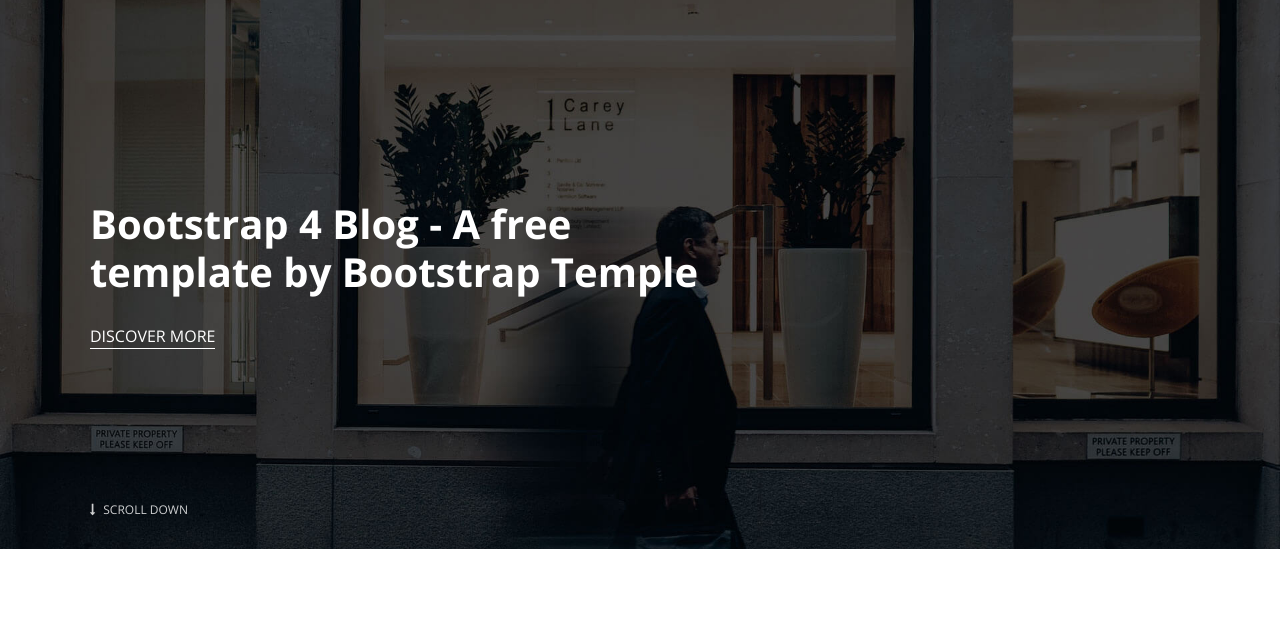
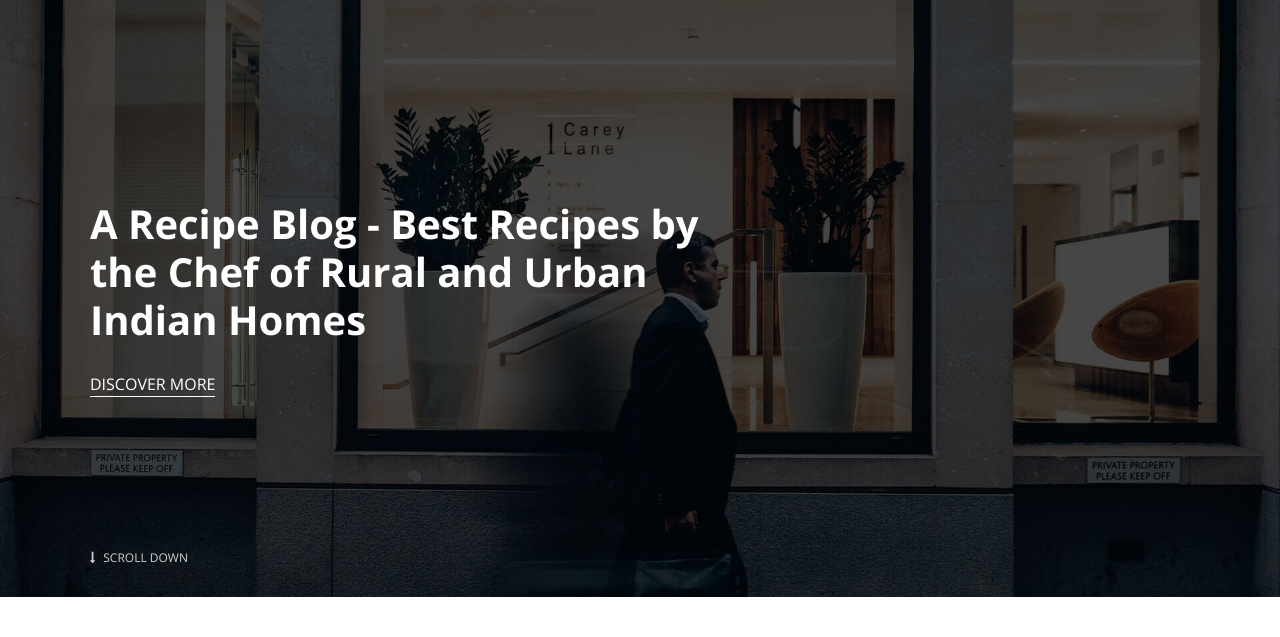
Before and after one commit to bharat-devops/Recipe-Blog, a Django app: page / in a window 1280 px wide. Shown: the part 81-718 px from the top of the page. Run offline with Django 3.2, Linux system fonts and the light colour scheme; some libraries are stand-ins or nearby versions.

Commit message:
change of words in index.html

```diff
--- a/templates/index.html
+++ b/templates/index.html
@@ -8,7 +8,7 @@
       <div class="container">
         <div class="row">
           <div class="col-lg-7">
-            <h1>Bootstrap 4 Blog - A free template by Bootstrap Temple</h1><a href="#" class="hero-link">Discover More</a>
+            <h1>A Recipe Blog - Best Recipes by the Chef of Rural and Urban Indian Homes</h1><a href="#" class="hero-link">Discover More</a>
           </div>
         </div><a href=".intro" class="continue link-scroll"><i class="fa fa-long-arrow-down"></i> Scroll Down</a>
       </div>
```
